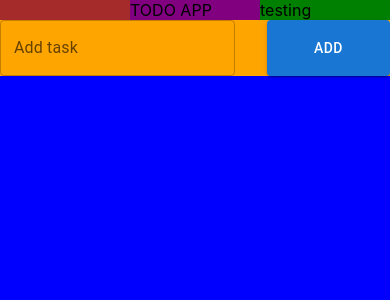
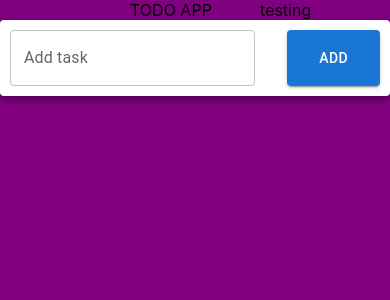
Before and after one commit to ben-eh/todo-list, a React (Create React App) app in the folder frontend/: page / in a window 390 px wide. Shown: the top 300 px of the page. Built offline with nearby package versions, Linux system fonts and the light colour scheme; no server answers.

Commit message:
responsive layout sorted

```diff
--- a/frontend/src/App.tsx
+++ b/frontend/src/App.tsx
@@ -129,32 +129,32 @@ const App = () => {
 		<Grid
 			container
 			direction="column"
-			style={{ backgroundColor: 'blue', minHeight: '100vh' }}
+			style={{ backgroundColor: 'purple', minHeight: '100vh' }}
 		>
 			{/* this would be the navbar */}
 			<Grid
 				container
 				justifyContent="center"
-				style={{ backgroundColor: 'orange' }}
+				style={{  }}
 			>
 				<Grid
 					item
 					xs={4}
-					style={{ backgroundColor: 'brown' }}
+					style={{  }}
 				>
 					<div></div>
 				</Grid>
 				<Grid
 					item
 					xs={4}
-					style={{ backgroundColor: 'purple' }}
+					style={{  }}
 				>
 					<div>TODO APP</div>
 				</Grid>
 				<Grid
 					item
 					xs={4}
-					style={{ backgroundColor: 'green' }}
+					style={{  }}
 				>
 					<div>testing</div>
 				</Grid>
@@ -163,7 +163,7 @@ const App = () => {
 			<Grid
 				container
 				justifyContent="center"
-				style={{ backgroundColor: 'pink' }}
+				style={{  }}
 			>
 				<Grid
 					item
@@ -171,7 +171,7 @@ const App = () => {
 					sm={6}
 					lg={4}
 					xl={3}
-					style={{ backgroundColor: 'beige' }}
+					style={{  }}
 				>
 					<AddTodoForm addItem={addItem} />
 				</Grid>
@@ -179,7 +179,6 @@ const App = () => {
 			{/* container for all todos */}
 			<Grid
 				container
-				style={{ backgroundColor: 'green' }}
 				justifyContent="center"
 			>
 				{/* priorities and normal todos TOGETHER- not full size except mobile */}
@@ -191,8 +190,8 @@ const App = () => {
 					xs={12}
 					sm={5}
 					md={6}
-					lg={4}
-					style={{ backgroundColor: 'cyan' }}
+					lg={3}
+					style={{ padding: '20px' }}
 				>
 					<Grid
 					item
@@ -223,8 +222,8 @@ const App = () => {
 					xs={12}
 					sm={5}
 					md={6}
-					lg={4}
-					style={{ backgroundColor: 'brown' }}
+					lg={3}
+					style={{ padding: '20px' }}
 				>
 					<Grid
 						item
--- a/frontend/src/components/AddTodoForm.tsx
+++ b/frontend/src/components/AddTodoForm.tsx
@@ -8,9 +8,10 @@ const Container = styled(Paper)`
 	padding: 1rem;
 `
 
-const InputBox = styled(Box)`
+const InputBox = styled(Paper)`
 	display: flex;
 	flex-grow: 1;
+	padding: 10px;
 `
 
 const Input = styled(TextField)`
@@ -34,19 +35,22 @@ export const AddTodoForm = ( { addItem }: Props ) => {
 	return(
 		<Grid
 		item
-		style={{ backgroundColor: 'orange' }}
 		xs={12}
 		>
-			<InputBox>
+			<InputBox
+			elevation={5}
+			>
 				<Input
 					label="Add task"
 					value={text}
 					onChange={(event) => setText(event.target.value)}
+					// style={{ marginLeft:  '10px' }}
 				/>
 				<Button
 					variant="contained"
-					sx={{ padding: "0 3rem" }}
+					sx={{ padding: "0 2rem" }}
 					onClick={handleClick}
+					// style={{ marginRight: '10px' }}
 				>
 					add
 				</Button>
--- a/frontend/src/components/TodoList.tsx
+++ b/frontend/src/components/TodoList.tsx
@@ -48,9 +48,14 @@ type Props = {
 export const TodoList = ({ todos, header, onChecked, changePriority, deleteTodo }: Props) => {
 	if (!todos.length) return null;
 	return (
-		<Box1>
-			<h3>{header}</h3>
-			<List>
+		<Paper
+		elevation={5}
+		style={{ paddingTop: '0px' }}
+		>
+			<h3 style={{ textAlign: 'center', paddingTop: '5px' }}>{header}</h3>
+			<List
+			dense={true}
+			>
 				{todos.map((todo) => (
 					<TodoComponent
 						todo={todo}
@@ -61,6 +66,6 @@ export const TodoList = ({ todos, header, onChecked, changePriority, deleteTodo
 					/>
 				))}
 			</List>
-		</Box1>
+		</Paper>
 	)
 }
```
